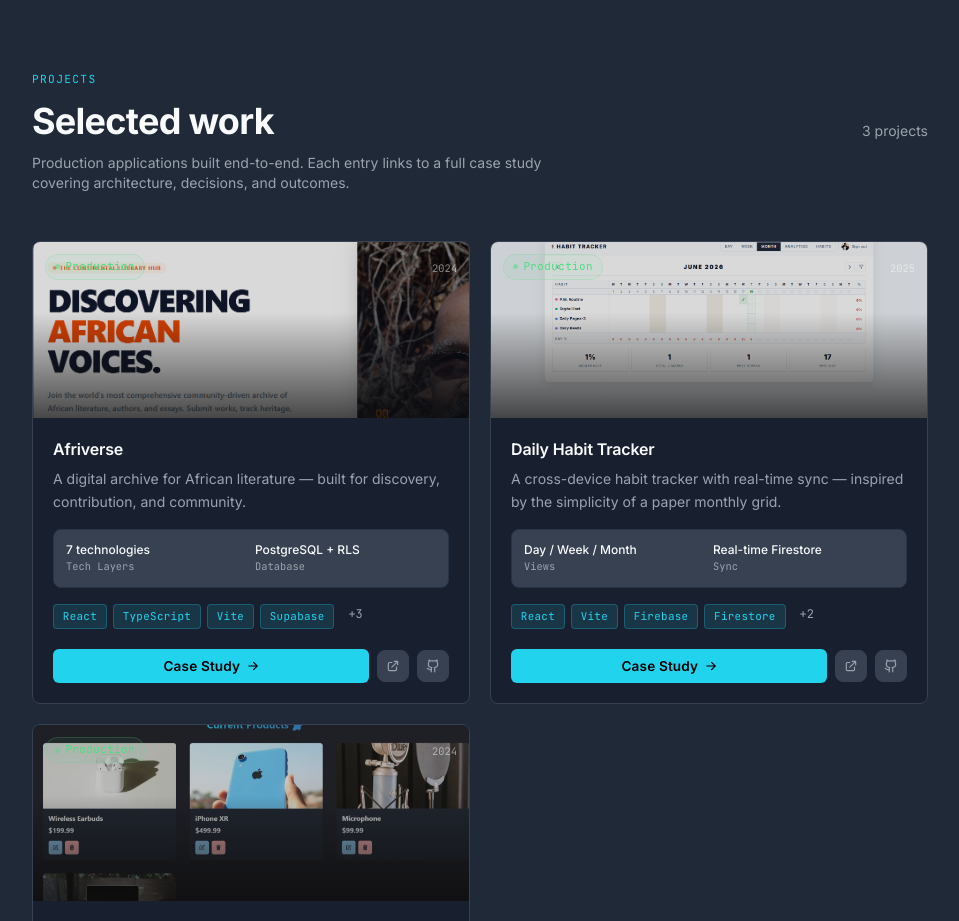
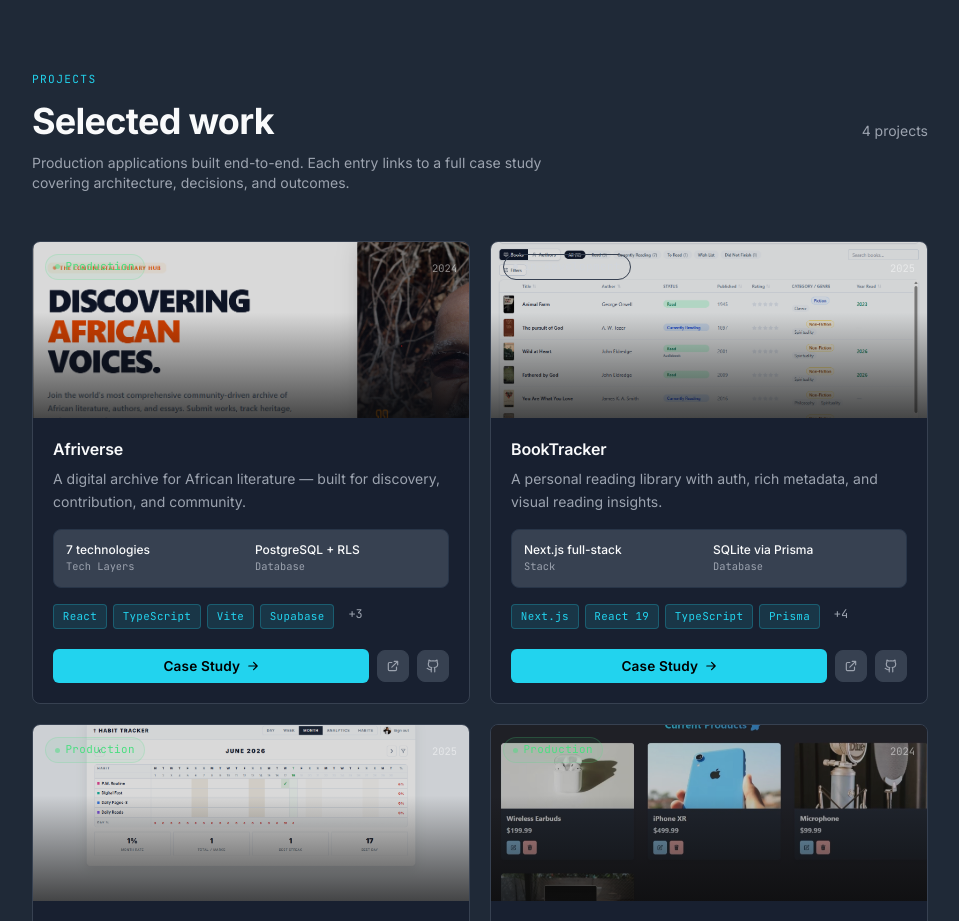
Before and after one commit to PhiweM/PorfolioFrontEnd, a React (Vite) app: page / in a window 1280 px wide. Shown: the part 3200-4121 px from the top of the page, without its empty margins (160-1119 px from the left). Built offline with nearby package versions, Linux system fonts and the light colour scheme.

Commit message:
new booktracker project

```diff
--- a/src/components/projectsData.ts
+++ b/src/components/projectsData.ts
@@ -1,6 +1,7 @@
 import productStoreImg from './../assets/projects/productStore.png';
 import afriverseImg from './../assets/projects/Afriverse.png';
 import habitTrackerImg from './../assets/projects/habitTracker.png';
+import bookTrackerImg from './../assets/projects/booktracker.png';
 
 export interface KeyFeature {
   title: string;
@@ -122,6 +123,83 @@
       'Auto-badge awarding logic — tables and schema already in place',
       'Email digest for new additions in followed genres or regions',
       'Server-side rendering or static generation for core pages to improve SEO and cold load performance',
+    ],
+  },
+
+  {
+    slug: 'book-tracker',
+    image: bookTrackerImg,
+    title: 'BookTracker',
+    tagline: 'A personal reading library with auth, rich metadata, and visual reading insights.',
+    description:
+      'A full-stack book tracking app built with Next.js 15, Prisma, and SQLite. Features credential-based auth, a sortable/filterable book table, per-book metadata (genre, rating, pages, format, tags), and a collapsible analytics panel with books-per-year, top genres, and most-read authors charts.',
+    status: 'in-development',
+    year: '2025',
+    role: 'Full-Stack Developer',
+    techStack: ['Next.js', 'React 19', 'TypeScript', 'Prisma', 'SQLite', 'Tailwind CSS', 'Zustand', 'TanStack Table'],
+    projectLink: '',
+    gitHubLink: 'https://github.com/PhiweM/BookTracker',
+    metrics: [
+      { label: 'Stack', value: 'Next.js full-stack' },
+      { label: 'Database', value: 'SQLite via Prisma' },
+      { label: 'Auth', value: 'Credential-based' },
+      { label: 'UI', value: 'TanStack Table' },
+    ],
+    overview:
+      'BookTracker is a personal reading library app that lets users catalogue every book they have read, are reading, want to read, or have on their wishlist. Each book stores rich metadata — genre, rating, pages, publish year, ISBN, read format, notes, and tags. A stats bar shows live counts by status, unique authors, total pages read, and average rating. A collapsible Reading Insights panel renders bar charts for books read per year, top genres, and most-read authors — giving a long-range view of reading habits at a glance.',
+    problem:
+      'Goodreads and similar apps are cluttered with social features, ads, and algorithmic recommendations that bury the simple act of tracking what you have read. The goal was a clean, fast, personal library — no social layer, no noise — with just enough analytics to stay motivated and reflect on reading patterns over time.',
+    architecture:
+      'The frontend and backend are colocated in a Next.js 15 App Router project. API routes under /api/books and /api/auth handle all data mutations server-side, authenticated via an HTTP-only session cookie set on login. Prisma with the better-sqlite3 adapter manages the local SQLite database, keeping the stack dependency-free and instantly portable. Client state is minimal — books are fetched once on mount and updated optimistically on add, edit, and delete. The book table is powered by TanStack Table for column sorting and filtering. Global UI state (dialogs, toasts) is handled with Zustand and Radix UI primitives.',
+    keyFeatures: [
+      {
+        title: 'Rich Book Metadata',
+        description:
+          'Each book record supports title, author, ISBN, cover URL, publish year, page count, genre, publisher, language, read status, year read, star rating, notes, tags, category, read format (physical/ebook/audio), and reread count — covering the full lifecycle of a book in a personal library.',
+      },
+      {
+        title: 'Sortable & Filterable Book Table',
+        description:
+          'The library view is a TanStack Table with column-level sorting and filtering. Users can sort by title, author, rating, or year read, and filter to any subset of their library in real time.',
+      },
+      {
+        title: 'Reading Stats Bar',
+        description:
+          'A persistent stats bar above the table shows live counts for Read, Reading, Want to Read, Wishlist, total unique Authors, total Pages Read (across finished books), and average star rating — updated instantly on any change.',
+      },
+      {
+        title: 'Reading Insights Panel',
+        description:
+          'A collapsible analytics section renders three inline bar charts: books read per year (up to 8 years of history), top genres by book count, and most-read authors — with a year-over-year trend percentage for the current year.',
+      },
+      {
+        title: 'Credential Auth with HTTP-Only Cookies',
+        description:
+          'Register and login flows hash passwords server-side and issue an HTTP-only session cookie. A Next.js middleware layer protects all app routes, redirecting unauthenticated requests to /login.',
+      },
+      {
+        title: 'Inline Add & Edit Dialogs',
+        description:
+          'Books are added via an AddMenu that opens a full metadata form in a Radix UI Dialog. Any book can be edited in place through an EditBookDialog — changes are PATCHed to the API and reflected immediately in the table without a page reload.',
+      },
+    ],
+    challenges:
+      'The main challenge was keeping Prisma working with the better-sqlite3 driver adapter in a Next.js App Router environment, where the Prisma client must be instantiated as a singleton to avoid exhausting SQLite connections across hot-reloads in development. Auth also required careful middleware ordering to ensure the session cookie check runs before any RSC data fetching, preventing unauthenticated flashes.',
+    technicalHighlights: [
+      'Next.js 15 App Router with colocated API routes for books and auth',
+      'Prisma ORM with better-sqlite3 driver adapter — no external database required',
+      'HTTP-only session cookie auth with middleware-level route protection',
+      'TanStack Table for client-side column sorting and filtering',
+      'Zustand for global dialog and toast state',
+      'Radix UI Dialog, DropdownMenu, Select, and Popover for accessible UI primitives',
+      'Inline bar charts rendered with pure CSS flex/width calculations — no chart library',
+    ],
+    futureImprovements: [
+      'Open Library / Google Books API integration to auto-fill metadata from ISBN',
+      'Cover image display in the table and on a book detail page',
+      'Reading goal — set a yearly book target and track progress',
+      'CSV import/export for migrating data from Goodreads',
+      'Deploy to Vercel with a persistent database (Turso or Neon)',
     ],
   },
 
```
Also changed, not shown: src/assets/projects/booktracker.png (added). Lines whose indentation alone changed are shown as unchanged.
